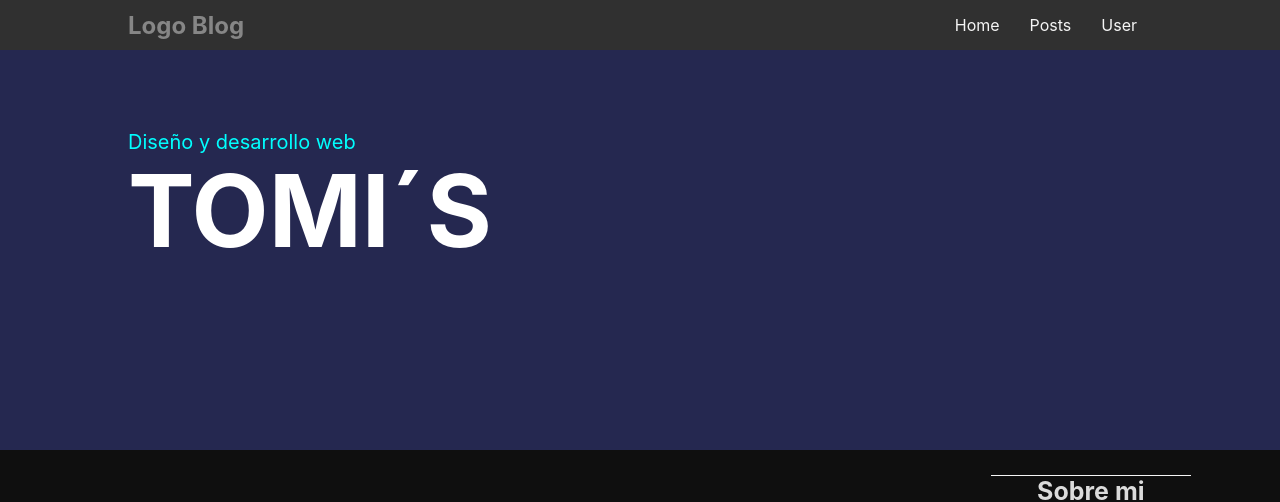
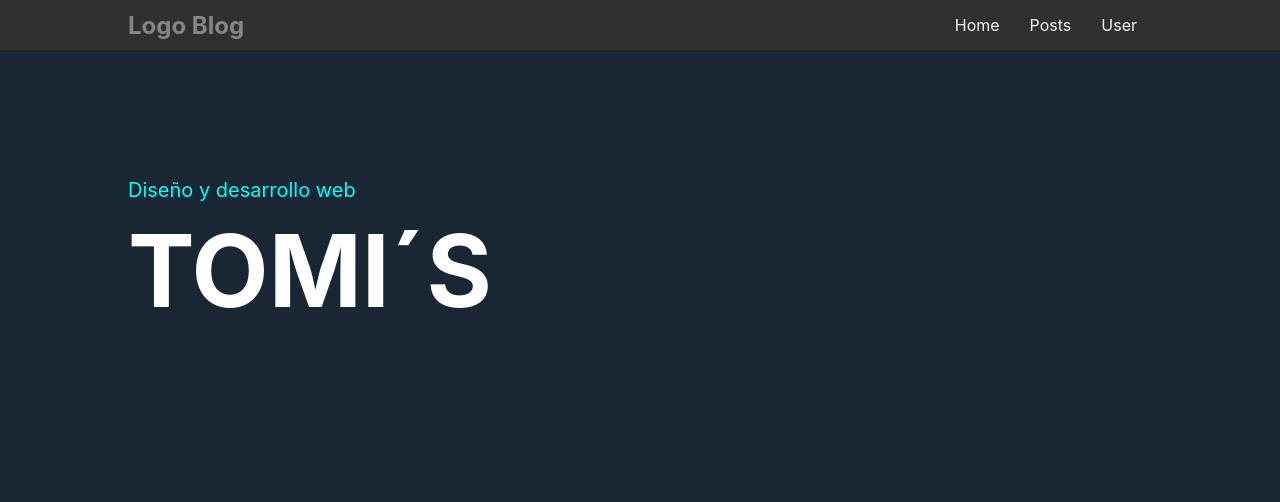
Before and after one commit to TomasBellometti/Portfolio-React, a React (Create React App) app: page / in a window 1280 px wide. Shown: the top 502 px of the page. Built offline with nearby package versions, Linux system fonts and the light colour scheme.

Commit message:
cmabio de colores y cositas

```diff
--- a/src/App.css
+++ b/src/App.css
@@ -1,3 +1,3 @@
 body {
-  background-color: #0f0f0f;
+  background-color: #15202b;
 }
--- a/src/componentes/header/header.css
+++ b/src/componentes/header/header.css
@@ -1,7 +1,13 @@
 .hero {
-  background-color: #252850;
+  /* background: rgb(25, 39, 52); */
+  background: linear-gradient(
+    to bottom,
+    rgba(25, 39, 52, 1) 0%,
+    rgba(25, 39, 52, 1) 80%,
+    rgba(21, 32, 43, 1) 100%
+  );
   width: 100%;
-  height: 50vh;
+  height: 80vh;
 }
 .hero-img > img {
   width: 100%;
--- a/src/componentes/postList/postList.css
+++ b/src/componentes/postList/postList.css
@@ -4,7 +4,7 @@
   justify-content: space-around;
   flex-wrap: wrap;
   padding: 25px;
-  background-color: #0f0f0f;
+  background-color: #15202b;
 }
 .postList h2 {
   width: 100%;
--- a/src/componentes/sidebar/sidebar.css
+++ b/src/componentes/sidebar/sidebar.css
@@ -1,8 +1,9 @@
 .sidebar {
+  padding-top: 30px;
   display: flex;
   flex: 4;
   height: fit-content;
-  background-color: #0f0f0f;
+  background-color: #15202b;
   flex-direction: column;
 }
 .sidebar-item {
```
